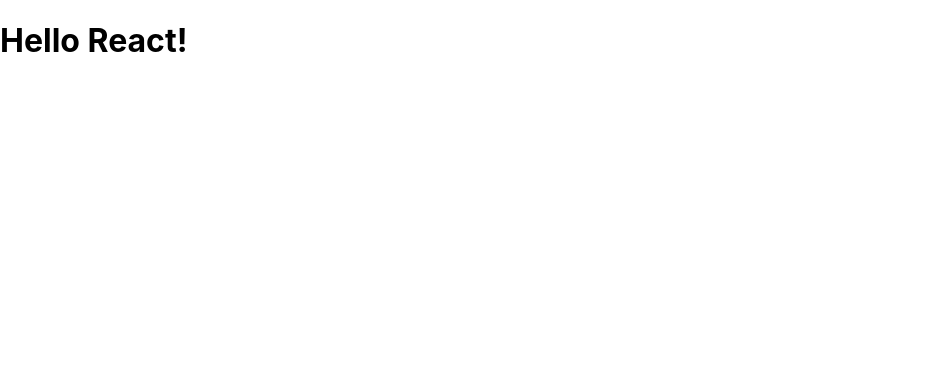
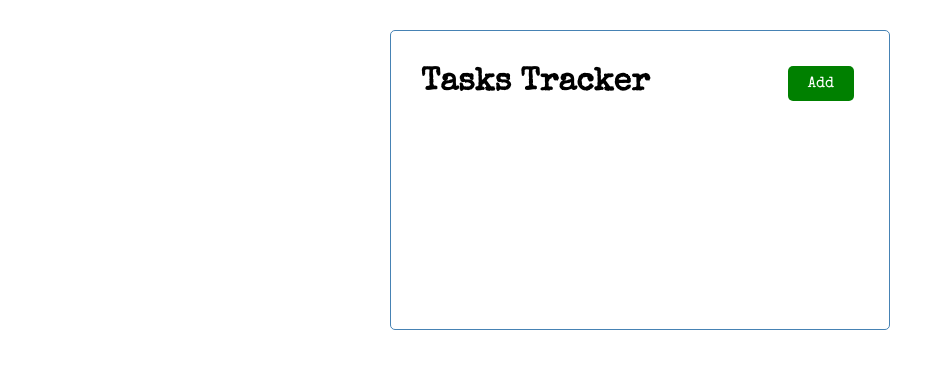
Before and after one commit to nihaltowfiq/react-task-tracker, a React (Create React App) app: page / in a window 1280 px wide. Shown: the top 368 px of the page, without its empty margins (0-951 px from the left). Built offline with nearby package versions, Linux system fonts and the light colour scheme.

Commit message:
basic component and styling

```diff
--- a/src/App.js
+++ b/src/App.js
@@ -1,7 +1,9 @@
+import Header from "./components/Header";
+
 function App() {
   return (
     <div className="container">
-      <h1>Hello React!</h1>
+      <Header title="Tasks Tracker" />
     </div>
   );
 }
--- /dev/null
+++ b/src/components/Button.js
@@ -0,0 +1,27 @@
+import React from "react";
+import PropTypes from "prop-types";
+
+const Button = ({ color, text, onClick }) => {
+  return (
+    <>
+      <button
+        onClick={onClick}
+        style={{ backgroundColor: color }}
+        className="btn"
+      >
+        {text}
+      </button>
+    </>
+  );
+};
+
+Button.defaulProps = {
+  color: "blue",
+};
+
+Button.propTypes = {
+  text: PropTypes.string,
+  color: PropTypes.string,
+  onClick: PropTypes.func,
+};
+export default Button;
--- /dev/null
+++ b/src/components/Header.js
@@ -0,0 +1,23 @@
+import PropTypes from "prop-types";
+import Button from "./Button";
+
+const Header = ({ title }) => {
+  const onClick = () => {
+    console.log("clicked");
+  };
+  return (
+    <div className="header">
+      <h1>{title}</h1>
+      <Button color="green" text="Add" onClick={onClick} />
+    </div>
+  );
+};
+
+Header.defaultProps = {
+  title: "Tasks Tracker",
+};
+
+Header.propTypes = {
+  title: PropTypes.string.isRequired,
+};
+export default Header;
--- a/src/index.css
+++ b/src/index.css
@@ -1,13 +1,113 @@
-body {
+/* @import url("https://fonts.googleapis.com/css2?family=Poppins:wght@300;400&display=swap"); */
+@import url("https://fonts.googleapis.com/css2?family=Special+Elite&display=swap");
+
+* {
+  box-sizing: border-box;
   margin: 0;
-  font-family: -apple-system, BlinkMacSystemFont, 'Segoe UI', 'Roboto', 'Oxygen',
-    'Ubuntu', 'Cantarell', 'Fira Sans', 'Droid Sans', 'Helvetica Neue',
-    sans-serif;
-  -webkit-font-smoothing: antialiased;
-  -moz-osx-font-smoothing: grayscale;
+  padding: 0;
 }
 
-code {
-  font-family: source-code-pro, Menlo, Monaco, Consolas, 'Courier New',
-    monospace;
+body {
+  font-family: "Special Elite", cursive;
 }
+
+.container {
+  max-width: 500px;
+  margin: 30px auto;
+  overflow: auto;
+  min-height: 300px;
+  border: 1px solid steelblue;
+  padding: 30px;
+  border-radius: 5px;
+}
+
+.header {
+  display: flex;
+  justify-content: space-between;
+  align-items: center;
+  margin-bottom: 20px;
+}
+
+.btn {
+  display: inline-block;
+  background: #000;
+  color: #fff;
+  border: none;
+  padding: 10px 20px;
+  margin: 5px;
+  border-radius: 5px;
+  cursor: pointer;
+  text-decoration: none;
+  font-size: 15px;
+  font-family: inherit;
+}
+
+.btn:focus {
+  outline: none;
+}
+
+.btn:active {
+  transform: scale(0.98);
+}
+
+.btn-block {
+  display: block;
+  width: 100%;
+}
+
+.task {
+  background: #f4f4f4;
+  margin: 5px;
+  padding: 10px 20px;
+  cursor: pointer;
+}
+
+.task.reminder {
+  border-left: 5px solid green;
+}
+
+.task h3 {
+  display: flex;
+  align-items: center;
+  justify-content: space-between;
+}
+
+.add-form {
+  margin-bottom: 40px;
+}
+
+.form-control {
+  margin: 20px 0;
+}
+
+.form-control label {
+  display: block;
+}
+
+.form-control input {
+  width: 100%;
+  height: 40px;
+  margin: 5px;
+  padding: 3px 7px;
+  font-size: 17px;
+}
+
+.form-control-check {
+  display: flex;
+  align-items: center;
+  justify-content: space-between;
+}
+
+.form-control-check label {
+  flex: 1;
+}
+
+.form-control-check input {
+  flex: 2;
+  height: 20px;
+}
+
+footer {
+  margin-top: 30px;
+  text-align: center;
+}
```
Also changed, not shown: 1 other file (tests, documents, lock files or other folders).
